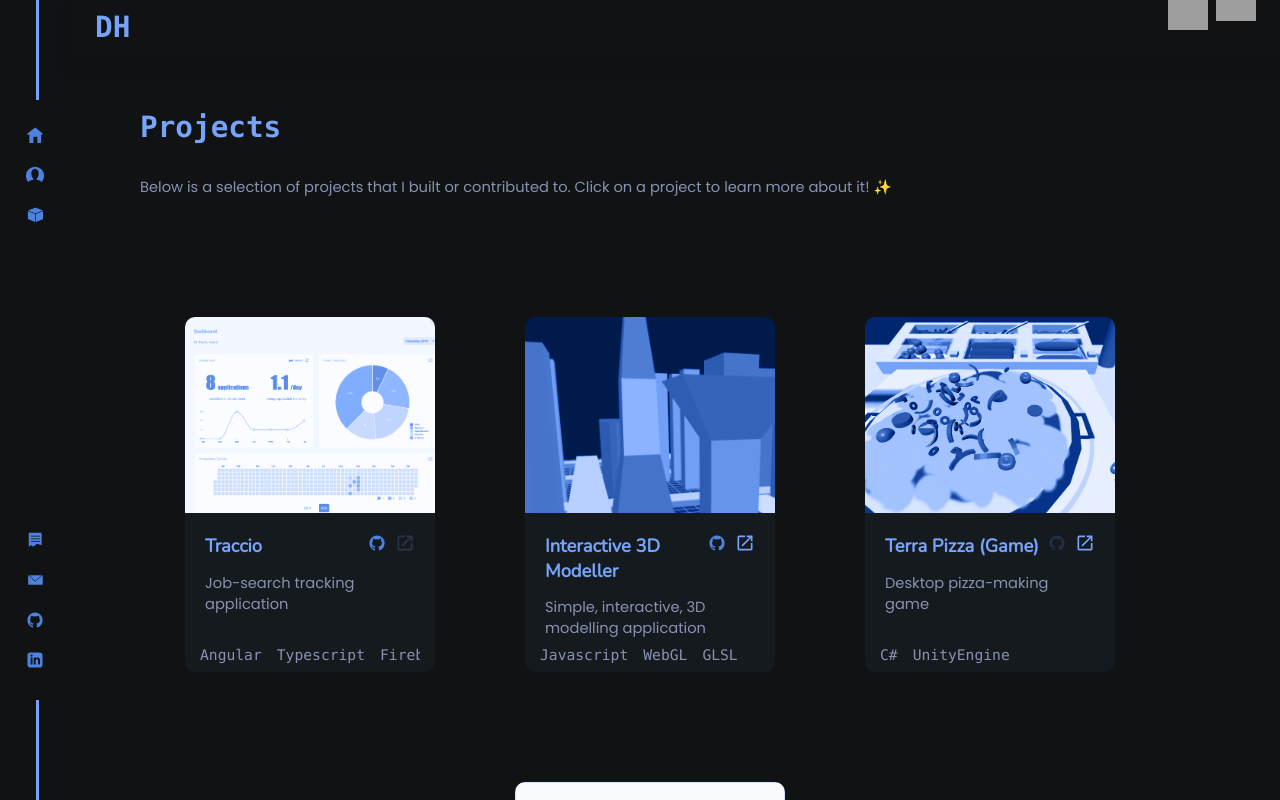
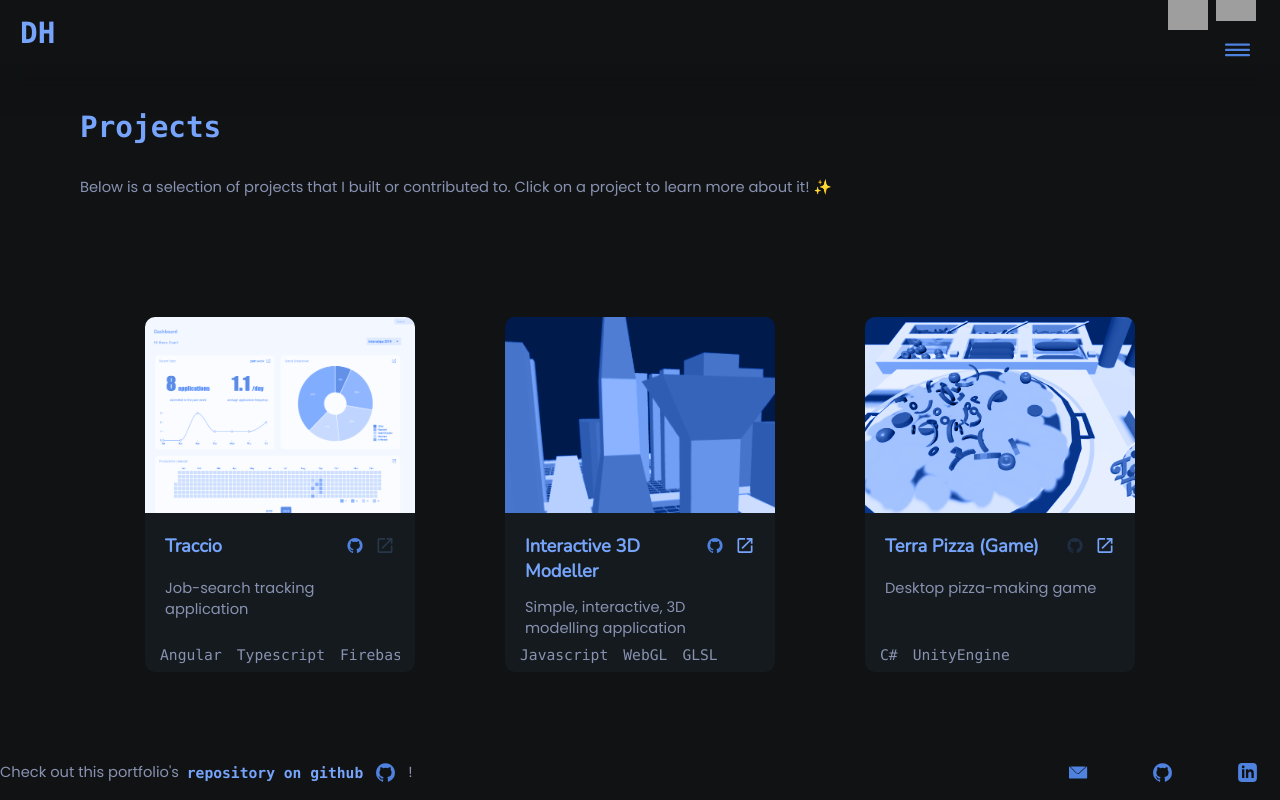
Before and after one commit to Duha-H/PortfolioSite, a React (Create React App) app: page /projects in a window 1280 px wide. Shown: the top 800 px of the page. Built offline with nearby package versions, Linux system fonts and the light colour scheme; grey boxes are pictures that could not be loaded.

Commit message:
Updated navigation layout

```diff
--- a/src/AppContainer.tsx
+++ b/src/AppContainer.tsx
@@ -1,10 +1,10 @@
 import React from "react";
-import { Route, withRouter } from "react-router-dom";
+import { NavLink, Route, withRouter } from "react-router-dom";
 import About from "./about/About";
 import Contact from "./contact/Contact";
 import Home from "./home/Home";
 import Projects from "./projects/Projects";
-import MobileNav from "./reusable-components/MobileNav";
+import MobileNav from "./reusable-components/Nav";
 import Nav from "./reusable-components/Nav";
 import ProjectView from "./reusable-components/ProjectView";
 import { NavItemData } from "./reusable-components/types";
@@ -21,9 +21,9 @@ class AppContainer extends React.Component<any, StateType> {
     { text: 'home', iconSrc: require('./assets/icon_home.svg'), link: '/' },
     { text: 'about me', iconSrc: require('./assets/icon_about.svg'), link: '/about' },
     { text: 'projects', iconSrc: require('./assets/icon_projects.svg'), link: '/projects' },
+    { text: 'resume', iconSrc: require('./assets/icon_skills.svg'), link: '/skills' },
   ];
   contactLinks: NavItemData[] = [
-    { text: 'resume', iconSrc: require('./assets/icon_document.svg'), link: '/skills' },
     { text: 'email', iconSrc: require('./assets/icon_contact.svg'), link: 'mailto:duha.h.153@gmail.com' },
     { text: 'github', iconSrc: require('./assets/icon_github.svg'), link: 'https://github.com/Duha-H' },
     { text: 'linkedin', iconSrc: require('./assets/icon_linkedin.svg'), link: 'https://github.com/Duha-H' },
@@ -96,10 +96,7 @@ class AppContainer extends React.Component<any, StateType> {
   render() {
     return (
       <div className={`container ${this.state.theme}`}>
-        <div className="nav-links">
-          <div className="line"></div>
-          <Nav items={ this.navItems } onHideClick={ () => this.hideMobileNav() } />
-        </div>
+        <div className="sidebar"></div>
 
         <div className="spanning-content header"
             data-aos="fade-down"
@@ -122,6 +119,8 @@ class AppContainer extends React.Component<any, StateType> {
 
 
         <div className="content">
+          <Nav navItems={this.navItems} contactItems={this.contactLinks} mobile={this.state.mobileNav} onHideClick={ () => this.hideMobileNav() } />
+
           <Route path="/" exact component={Home} />
           <Route path="/about" exact sensitive={false} component={About} />
           <Route path="/projects" exact sensitive={false} component={Projects} />
@@ -129,12 +128,20 @@ class AppContainer extends React.Component<any, StateType> {
           <Route path="/skills" exact sensitive={false} component={Skills} />
           <Route path="/contact" exact sensitive={false} component={Contact} />
 
-          <MobileNav navItems={this.navItems} contactItems={this.contactLinks} mobile={this.state.mobileNav} onHideClick={ () => this.hideMobileNav() } />
         </div>
 
-        <div className="contact-links">
-          <Nav items={ this.contactLinks } onHideClick={ () => this.hideMobileNav() } />
-          <div className="line"></div>
+        <div className="contact spanning-content" style={{ width: '100%', }}>
+          <p className="prompt" style={{ justifyContent: 'center', }}>Check out this portfolio's &nbsp; <a href="https://github.com/Duha-H/website">repository on github</a><img className="icon" src={require('./assets/icon_github.svg')} alt=""/>!</p>
+          <div className="spacer"></div>
+          <ul className="nav contact">
+            { this.contactLinks.map(item => {
+              return <li>
+                <NavLink to={item.link} activeClassName="active-link" >
+                  <img src={ item.iconSrc } alt={ item.text } className="icon" />
+                </NavLink>
+              </li>
+            }) }
+          </ul>
         </div>
 
       </div>
--- a/src/home/Home.css
+++ b/src/home/Home.css
@@ -7,7 +7,7 @@
   box-shadow: var(--header-shadow);
   z-index: 3;
   margin: 0 auto;
-  max-width: 1200px;
+  max-width: var(--max-content-width);
   padding: 0 20px;
 }
 
@@ -39,26 +39,20 @@ div.theme-toggle:hover img.theme-toggle.switch {
 }
 
 .nav-toggle {
-  display: none;
+  /* display: none; */
+  display: block;
+  margin-top: 40px;
+  cursor: pointer;
 }
 
 .nav-links {
   position: fixed;
-  top: 0;
+  top: 80px;
   left: 0;
   display: flex;
   flex-direction: column;
   justify-content: center;
   align-items: center;
-}
-
-.container {
-  background-color: var(--bg);
-  text-align: center;
-  min-height: 100vh;
-  display: flex;
-  flex-direction: row;
-  font-size: calc(10px + 2vmin);
 }
 
 .content {
@@ -101,7 +95,7 @@ div.page-content p:not() {
   flex-direction: column;
   justify-content: center;
   align-items: baseline;
-  margin-top: 45vh;
+  margin-top: 40vh;
   width: 100%;
   box-sizing: border-box;
 }
@@ -110,6 +104,10 @@ div.page-content p:not() {
   display: flex;
   flex-direction: row;
   /* align-items: center; */
+}
+
+.home.row div {
+  padding: 10px;
 }
 
 .page-content .home.confined {
@@ -211,7 +209,7 @@ div.skill-group {
 
 div.contact-links {
   position: fixed;
-  bottom: 0;
+  bottom: 80px;
   display: flex;
   flex-direction: column;
   align-items: center;
@@ -231,7 +229,7 @@ p.prompt:hover {
 }
 
 .contact-links a img {
-  width: 20px;
+  /* width: 20px; */
 }
 
 .contact-links div.line {
@@ -240,7 +238,7 @@ p.prompt:hover {
 
 @media screen and (max-width: 1400px) {
   .header {
-    margin-left: 75px;
+    /* margin-left: 75px; */
   }
 }
 
@@ -258,6 +256,7 @@ p.prompt:hover {
   .header {
     align-items: baseline;
     margin-left: 0px;
+    box-shadow: none;
   }
 
   .page-content .home {
--- a/src/home/Home.tsx
+++ b/src/home/Home.tsx
@@ -138,9 +138,7 @@ class Home extends React.Component<any, StateType> {
           <p className="prompt">Or connect with me on &nbsp; <a href="mailto:duha.h.153@gmail.com">linkedin</a><img src={require('../assets/icon_linkedin.svg')} alt="contact" className="icon"/></p>
         </div>
 
-        <div className="home" style={{ width: '100%', }} data-aos="fade-up">
-          <p className="prompt" style={{ justifyContent: 'center', }}>Check out this portfolio's &nbsp; <a href="https://github.com/Duha-H/website">repository on github</a><img className="icon" src={require('../assets/icon_github.svg')} alt=""/>!</p>
-        </div>
+
       </div>
     );
   }
--- a/src/index.css
+++ b/src/index.css
@@ -22,6 +22,7 @@
   --color-comp: #6db2c8;
 
   --nav-slide-duration: 3.85s;
+  --max-content-width: 1350px;
 }
 
 body[theme='dark'] {
@@ -33,8 +34,8 @@ body[theme='dark'] {
   --text: #8892b0;
   --secondary: #7c848c;
   --element-bg: #141a1e;
-  --hover-shadow: 0 0 15px rgba(26, 29, 32, 0.855);
-  --header-shadow: 0 10px 15px #101214b2;
+  --hover-shadow: 0 0 15px rgba(51, 53, 54, 0.815);
+  --header-shadow: 0 30px 15px #101214b2;
   --bg-opaque: #101214de;
   scrollbar-color: var(--accent) var(--bg);
 }
@@ -49,7 +50,7 @@ body[theme='light'] {
   --secondary: #7c848c;
   --element-bg: #f2f4f7;
   --hover-shadow: 0 0 15px rgba(208, 204, 204, 0.73);
-  --header-shadow: 0 10px 15px #e6e9eccb;
+  --header-shadow: 0 30px 15px #e6e9eccb;
   --bg-opaque: #e6e9ec;
   scrollbar-color: var(--accent) var(--bg);
 }
@@ -139,28 +140,48 @@ p a:hover:after, ul:not(.nav) li a:hover:after, a.link:hover:after {
   right: 0;
 }
 
+.container {
+  background-color: var(--bg);
+  text-align: center;
+  min-height: 100vh;
+  display: flex;
+  flex-direction: column;
+  font-size: calc(10px + 2vmin);
+}
+
 div.line {
   width: 3px;
   height: 70px;
   background-color: var(--accent);
 }
 
+div.sidebar {
+  position: fixed;
+  top: 0;
+  left: 0;
+  bottom: 0;
+  width: 30px;
+  color: var(--accent);
+}
+
 div.page-content {
-  max-width: 1200px;
+  max-width: var(--max-content-width);
   width: 100%;
   display: flex;
   flex-direction: column;
   margin: 100px 0;
-  padding-right: 80px;
-  padding-left: 100px;
+  padding: 0 80px;
   box-sizing: border-box;
   background-color: var(--bg);
 }
 
 img.icon {
-  width: 20px;
-  height: 20px;
-  padding: 0 8px;
+  width: 25px;
+  height: 25px;
+}
+
+*:not(.nav) img.icon {
+  padding: 0 10px;
 }
 
 img.icon.disabled {
@@ -177,6 +198,30 @@ div.nav-links {
   animation: var(--nav-slide-duration) nav-slide-down ease;
 }
 
+div.contact {
+  position: fixed;
+  bottom: 0;
+  left: 0;
+  right: 0;
+  margin: 0 auto;
+  max-width: var(--max-content-width);
+  background-color: var(--bg);
+}
+
+div.contact p.prompt {
+  width: auto;
+}
+
+.contact ul.nav {
+  list-style: none;
+  display: flex;
+  flex-direction: row;
+  padding: 0;
+  flex-wrap: nowrap;
+  width: auto;
+  margin: 0;
+}
+
 @media screen and (max-width: 500px) {
   * {
     font-size: 10.5pt;
@@ -187,6 +232,22 @@ div.nav-links {
     padding-top: 35px;
     margin: 60px auto;
     margin-top: 70px;
+  }
+
+  .contact.spanning-content {
+    flex-wrap: wrap;
+  }
+
+  div.contact {
+    position: relative;
+  }
+
+  div.contact p.prompt {
+    width: 100%;
+  }
+
+  .contact ul.nav {
+    display: none;
   }
 }
 
@@ -212,7 +273,7 @@ div.nav-links {
     opacity: 0;
   }
   to {
-    top: 0;
+    top: 80px;
     opacity: 1;
   }
 }
@@ -238,7 +299,7 @@ div.nav-links {
     opacity: 0;
   }
   to {
-    bottom: 0;
+    bottom: 80px;
     opacity: 1;
   }
 }
--- a/src/projects/Projects.css
+++ b/src/projects/Projects.css
@@ -14,6 +14,7 @@ div.page-content {
   flex-direction: row;
   flex-wrap: wrap;
   justify-content: center;
+  margin: 0 auto;
 }
 
 .projects-parent h3.section-title {
--- a/src/reusable-components/Nav.css
+++ b/src/reusable-components/Nav.css
@@ -1,12 +1,34 @@
+div.nav:not(.visible) {
+  display: none;
+}
+
+.parent:not(.bottom) {
+  display: flex;
+  flex-direction: row;
+  position: fixed;
+  top: 70px;
+  left: 0;
+  right: 0;
+  width: 100%;
+  max-width: var(--max-content-width);
+  margin: 0 auto;
+  background-color: var(--bg);
+  z-index: 3;
+  box-shadow: var(--header-shadow);
+
+  transform-origin: top;
+}
+
+.parent.bottom {
+  position: fixed;
+  display: none;
+}
+
 div.parent {
   display: flex;
   align-items: center;
   flex-direction: column;
   z-index: 4;
-}
-
-div.parent-mobile {
-  display: none;
 }
 
 div.line {
@@ -15,19 +37,18 @@ div.line {
 
 ul.nav {
   display: flex;
-  flex-direction: column;
+  flex-direction: row;
   list-style: none;
   padding: 0;
-  width: 75px;
   flex-wrap: wrap;
+  margin: 0;
 }
 
 .nav p {
   font-family: var(--font-code);
   padding: 0;
-  margin: 0;
+  margin: 0 5px;
   cursor: pointer;
-  margin-right: 5px;
   color: var(--accent);
 }
 
@@ -45,23 +66,36 @@ ul.nav {
 }
 
 @media screen and (max-width: 500px) {
-  div.parent {
-    display: none;
+  div.nav.visible {
+    display: block;
+    position: fixed;
+    top: 65px;
+    bottom: 0;
+    background: var(--bg);
+    margin: 0;
+    z-index: 3;
+    width: 100%;
+    height: 100%;
   }
 
-  div.parent-mobile {
+  div.nav.visible .parent.top, div.nav.visible .parent.bottom {
     display: flex;
     flex-direction: column;
     justify-content: flex-end;
-    position: absolute;
-    right: 20px;
     align-items: flex-end;
-    z-index: 3;
+    width: 100px;
+    max-width: auto;
+    right: 15px;
+    left: auto;
   }
 
-  .parent-mobile img {
-    width: 25px;
-    cursor: pointer;
+  .parent.top {
+    top: 85px;
+  }
+
+  .parent.bottom {
+    display: block;
+    bottom: 20px;
   }
 
   ul.nav {
@@ -72,13 +106,6 @@ ul.nav {
     transform-origin: top;
   }
 
-  .nav li {
-    box-shadow: var(--hover-shadow);
-    padding: 5px;
-    margin: 5px 10px;
-    margin-right: 0;
-  }
-
   ul.nav p {
     font-size: 1.15em;
   }
--- a/src/reusable-components/Nav.tsx
+++ b/src/reusable-components/Nav.tsx
@@ -1,11 +1,12 @@
 import React from "react";
 import { NavItemData } from "./types";
 import "./Nav.css";
-import { Link, NavLink } from "react-router-dom";
 import NavItem from "./NavItem";
 
 interface NavProps {
-  items: NavItemData[];
+  navItems: NavItemData[];
+  contactItems: NavItemData[];
+  mobile: boolean;
   onHideClick: () => void;
 }
 
@@ -15,20 +16,12 @@ interface NavState {
 
 class Nav extends React.Component<NavProps, NavState> {
 
-  items: NavItemData[] = [];
 
-  constructor(props: any) {
+  constructor(props: NavProps) {
     super(props);
-    this.items = props.items;
-    this.displayItemText = this.displayItemText.bind(this);
     this.state = {
-      items: props.items,
+      items: props.navItems,
     };
-  }
-
-  displayItemText(index: number, state: boolean) {
-    this.items[index].display = state;
-    this.setState({ items: this.items });
   }
 
   hideNav() {
@@ -37,11 +30,20 @@ class Nav extends React.Component<NavProps, NavState> {
 
   render() {
     return (
-      <div>
-        <div className="parent">
+      <div className={this.props.mobile ? 'nav visible' : 'nav'} >
+        <div className="parent top">
+          <div className="spacer"></div>
+          <ul className="nav" >
+            {this.props.navItems.map(item =>
+              <NavItem data={ item } textAlwaysVisible={ true } onHideClick={ () => this.props.onHideClick() } />
+            )}
+          </ul>
+        </div>
+
+        <div className="parent bottom">
           <ul className="nav">
-            { this.state.items.map((item, index) =>
-              <NavItem data={ item } onHideClick={ () => { } } />
+            {this.props.contactItems.map(item =>
+              <NavItem data={ item } textAlwaysVisible={ true } onHideClick={ () => this.props.onHideClick() } />
             )}
           </ul>
         </div>
--- a/src/reusable-components/NavItem.css
+++ b/src/reusable-components/NavItem.css
@@ -3,34 +3,39 @@
   background: var(--bg);
   display: flex;
   flex-direction: row;
-  padding: 5px;
-  padding-right: 0;
-  margin: 5px 10px;
+  padding: 5px 10px;
+  /* padding-right: 0; */
+  margin: 0px 10px;
   width: max-content;
   line-height: normal;
 }
 
-.nav li.reverse, .contact-links li.reverse {
+.nav li:last-of-type {
+  margin-right: 0;
+}
+
+div:not(.contact) .nav li.reverse, .contact-links li.reverse {
   flex-direction: row-reverse;
 }
 
 .nav img, .nav svg, .contact-links img, .contact-links svg {
-  width: 20px;
-  height: 20px;
-  padding-right: 10px;
-  padding-left: 10px;
+  width: 25px;
+  height: 25px;
 }
 
-.nav li:hover, .contact-links li:hover {
+.nav:not(.contact) li:hover, .contact-links li:hover {
   box-shadow: var(--hover-shadow);
   cursor: pointer;
-  padding-right: 10px;
+}
+
+.nav li a.active-link {
+  filter: grayscale(80%);
 }
 
 @media screen and (max-width: 500px) {
   .nav li {
     box-shadow: var(--hover-shadow);
-    padding: 5px;
+    padding: 5px 10px;
     margin: 5px 10px;
     margin-right: 0;
   }
--- a/src/reusable-components/NavItem.tsx
+++ b/src/reusable-components/NavItem.tsx
@@ -45,7 +45,7 @@ class NavItem extends React.Component<NavItemProp, NavItemState> {
         onClick={ () => this.props.onHideClick() }
         className={this.props.reverse ? 'reverse' : ''}
       >
-        <NavLink to={this.state.data.link} activeClassName="active-link" >
+        <NavLink to={this.state.data.link} activeClassName="active-link" exact>
           <img src={ this.state.data.iconSrc } alt={ this.state.data.text } />
           { (this.state.data.display || this.props.textAlwaysVisible ) && <p>{ this.state.data.text }</p> }
         </NavLink>
```
Also changed, not shown: src/reusable-components/MobileNav.css (deleted, +0 -24 lines), src/reusable-components/MobileNav.tsx (deleted, +0 -55 lines), src/assets/icon_bulb_dark.svg.
